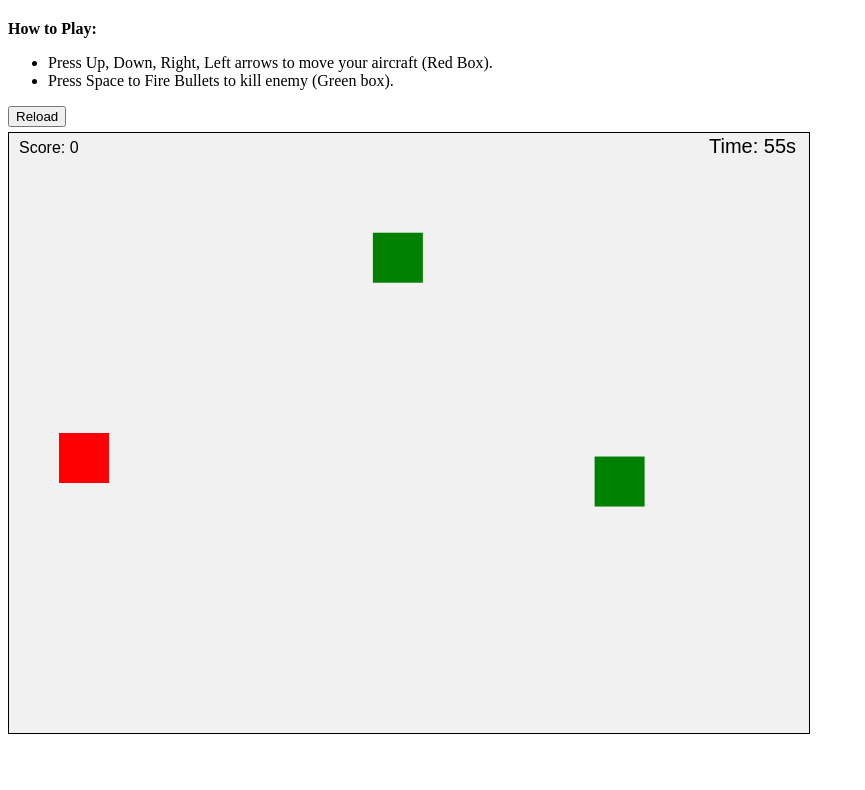
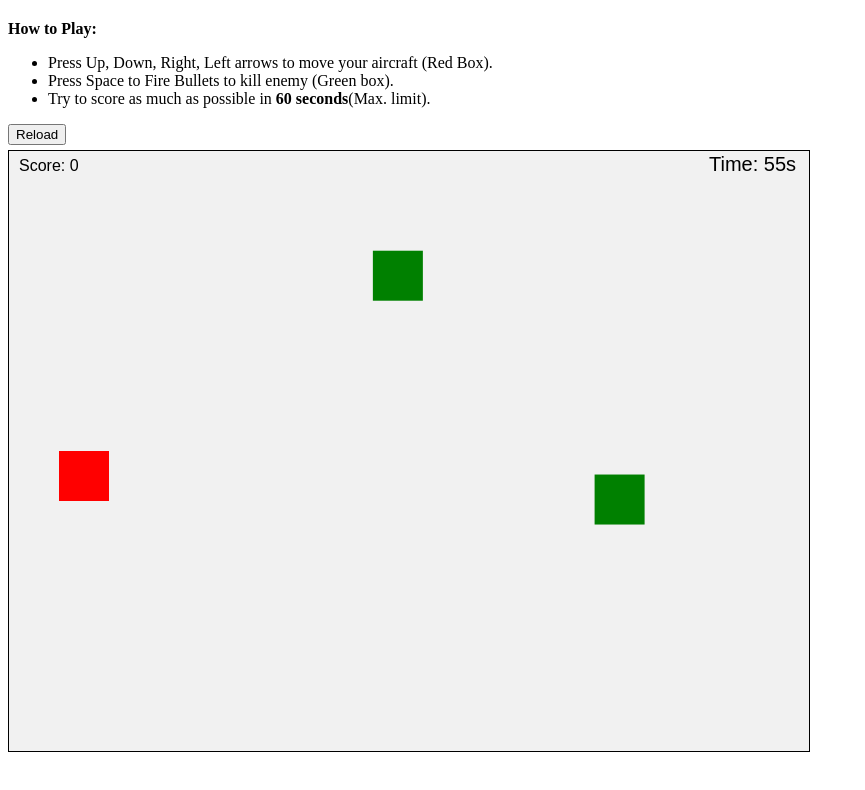
Before and after one commit to abhinayTiwari/BasicAircraftGame, a plain HTML site: page game.html in a window 1280 px wide. Shown: the whole page, without its empty margins (0-865 px from the left). Drawn offline with Linux system fonts and the light colour scheme.

Commit message:
Update game.html

```diff
--- a/game.html
+++ b/game.html
@@ -17,6 +17,9 @@
           Press Up, Down, Right, Left arrows to move your aircraft (Red Box).
         </li>
         <li>Press Space to Fire Bullets to kill enemy (Green box).</li>
+        <li>
+          Try to score as much as possible in <b>60 seconds</b>(Max. limit).
+        </li>
       </ul>
     </div>
     <div style="margin: 5px 0">
```
